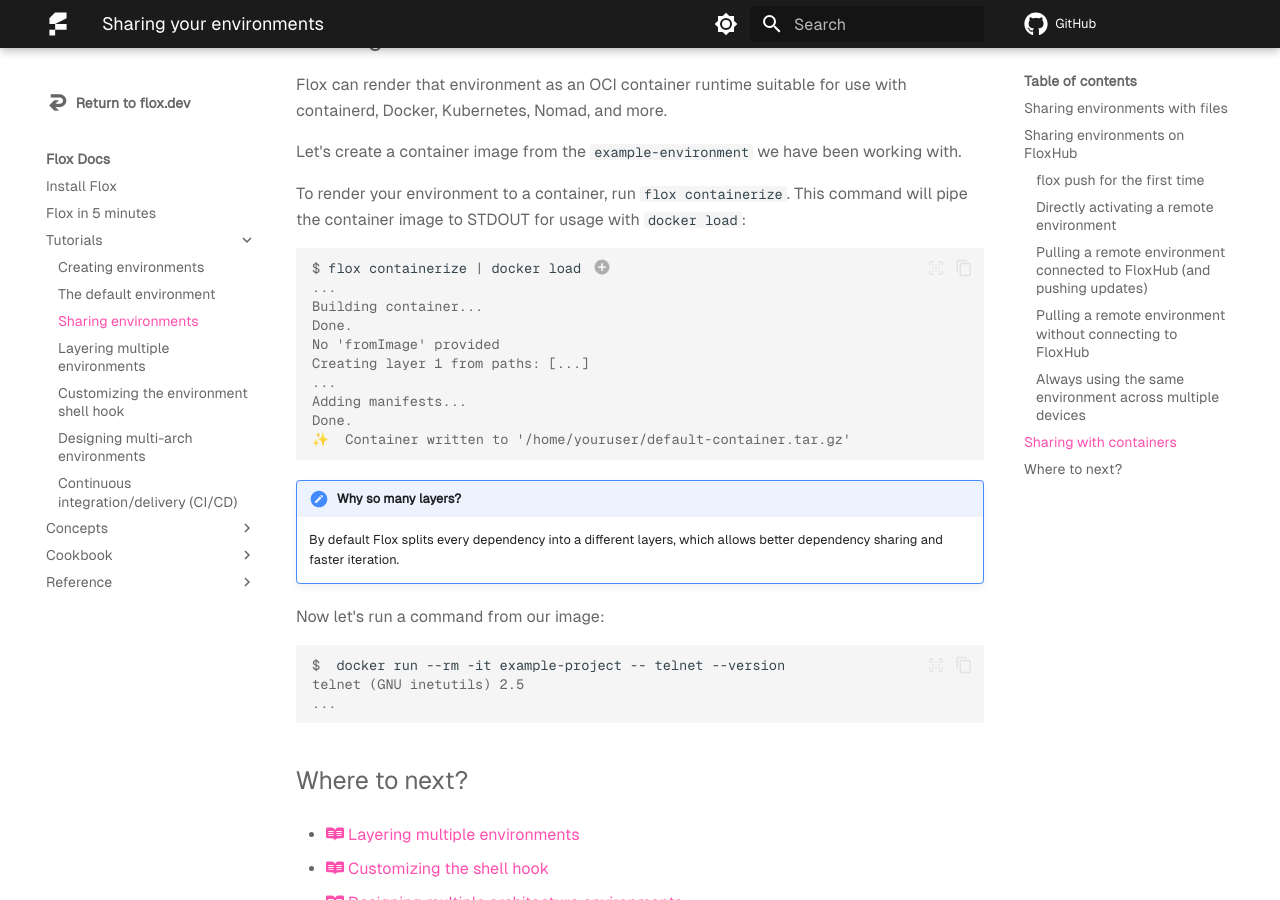
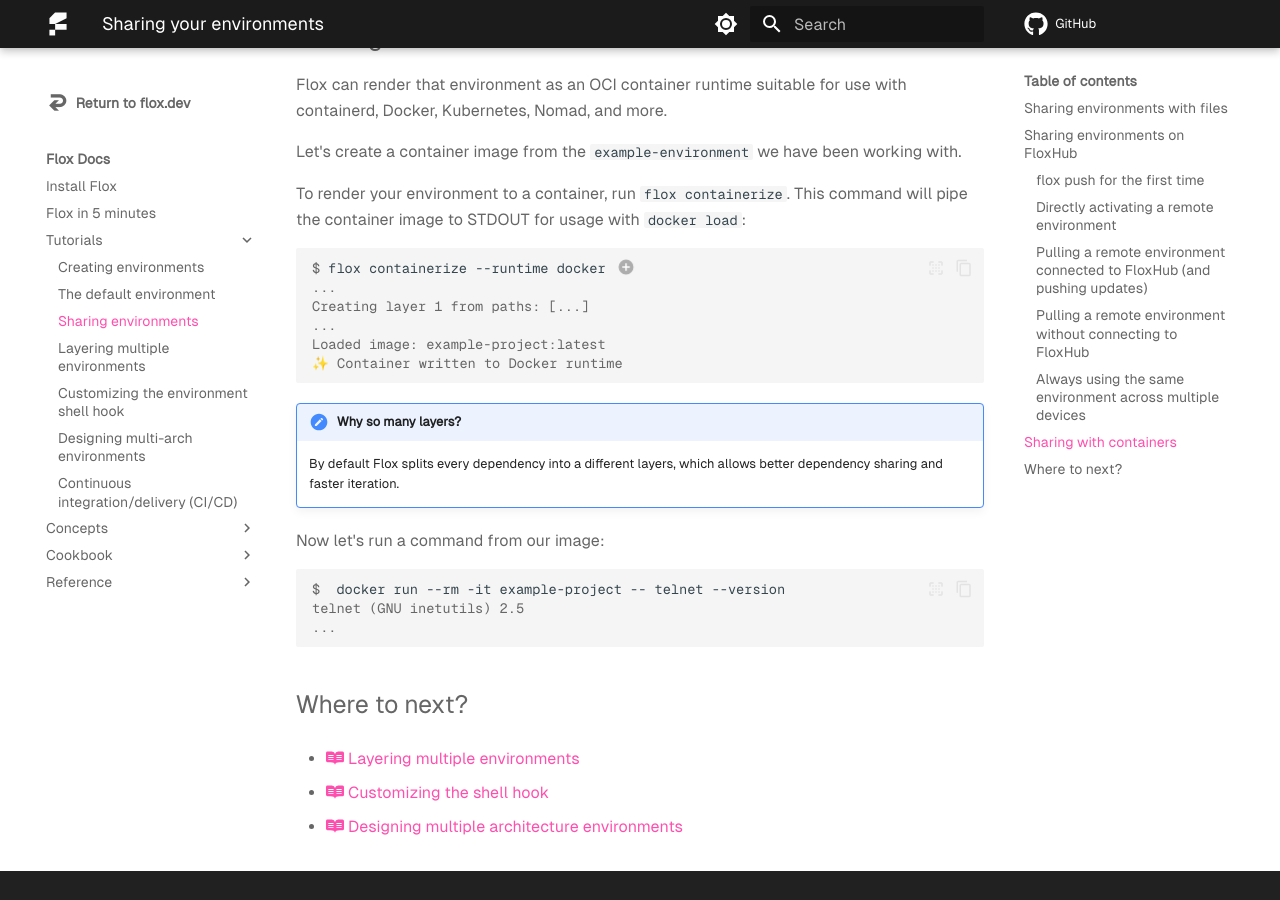
Before and after one commit to flox/floxdocs, an MkDocs documentation site: the page built from docs/tutorials/sharing-environments.md, in a window 1280 px wide and 900 px high, scrolled down 4373 px. Built offline with MkDocs 1.6.1 and Material for MkDocs 9.7.7, drawn with Linux system fonts in a browser that asks for light colours; plug-ins that fetch from the network failed and are left out; comment, search, counter and statistics services are not loaded.

Commit message:
doc(sharing): Update containize example
Using the new `--runtime` flag as the simplest example and linking to
the command reference docs for more information.

````diff
--- a/docs/tutorials/sharing-environments.md
+++ b/docs/tutorials/sharing-environments.md
@@ -194,20 +194,15 @@ To render your environment to a container, run `flox containerize`. This command
 will pipe the container image to STDOUT for usage with `docker load`:
 
 ``` { .console }
-$ flox containerize | docker load # (1)!
+$ flox containerize --runtime docker # (1)!
 ...
-Building container...
-Done.
-No 'fromImage' provided
 Creating layer 1 from paths: [...]
 ...
-Adding manifests...
-Done.
-✨  Container written to '/home/youruser/default-container.tar.gz'
+Loaded image: example-project:latest
+✨ Container written to Docker runtime
 ```
 
-1. `flox containerize` will stream generated docker image to `docker load`
-    command.
+1. See [`flox containerize`][flox_containerize] for more output options.
 
 !!! note "Why so many layers?"
     By default Flox splits every dependency into a different layers, which allows
````
Also changed, not shown: other parts of docs/tutorials/sharing-environments.md (+1 -0 lines).
